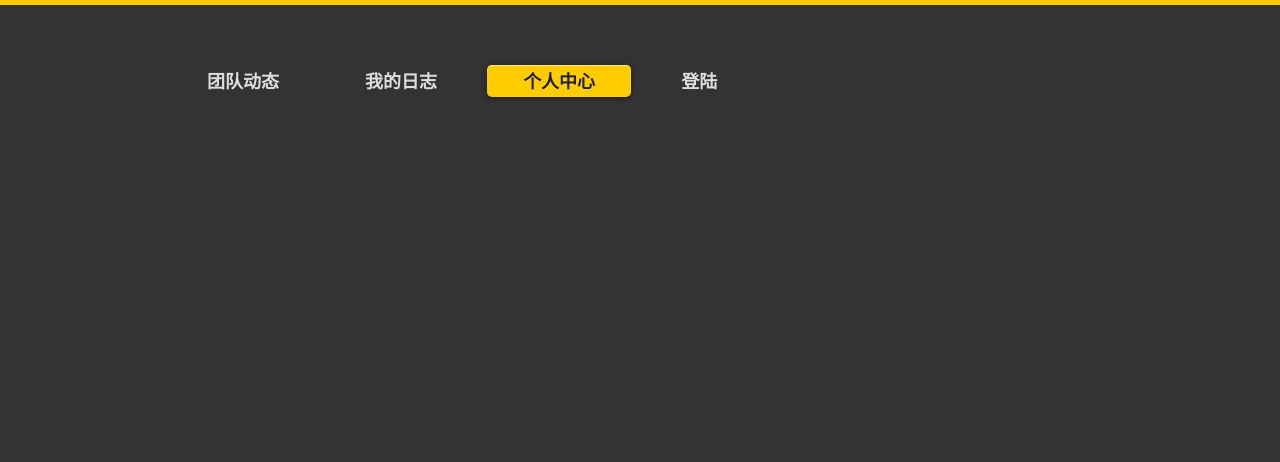
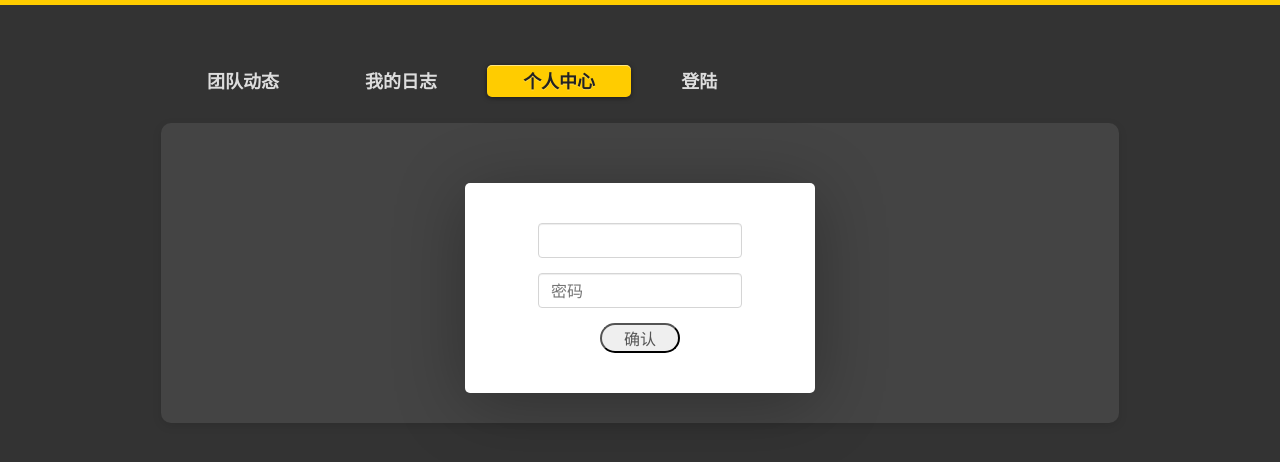
Before and after one commit to cuichhenguang/123456, a plain HTML site: page index3.html in a window 1280 px wide. Drawn offline with Linux system fonts and the light colour scheme; a web font is replaced by a local one.

Commit message:
ccg
更改四

```diff
--- a/index3.html
+++ b/index3.html
@@ -1,4 +1,3 @@
-
 <!DOCTYPE HTML>
 <html lang="zh-CN">
 <head>
@@ -14,7 +13,52 @@
     <!--<link rel="icon" type="image/png" href="/favicon.png" />-->
     <script src="js/modernizr.js"></script>
 </head>
-
+<style>
+    @media screen and (max-width: 768px)
+        .login-form {
+            width: 100%;
+            padding: 25px;
+        }
+        .login-form {
+            width: 350px;
+            margin: 20px auto 0 auto;
+            padding: 40px;
+            background: rgba(255,255,255,1);
+            border-radius: 5px;
+            box-shadow: 0 10px 70px 0 rgba(0,0,0,.3);
+            text-align: center;
+        }
+        .form-control, output {
+            font-size: 16px;
+            line-height: 1.5;
+            color: #555;
+            display: block;
+        }
+        input-with-icon>.fa {
+            position: absolute;
+            top: 10px;
+            left: 10px;
+            color: #ccc;
+        }
+        .form-control {
+            height: 35px;
+            padding: 6px 12px;
+            background-color: #fff;
+            background-image: none;
+            border: 1px solid #d5d5d5;
+            border-radius: 4px;
+            box-shadow: inset 0 1px 1px rgba(0,0,0,.075);
+            margin: 0 auto;
+            margin-bottom:15px;
+        }
+        .login-button{
+            color:#555;
+            font-size: 16px;
+            width:80px;
+            height:30px;
+            border-radius:15px;
+        }
+</style>
 
 <body class="wrap">
 <header>
@@ -26,24 +70,17 @@
             <li class="">
                 <a href="index1.html">我的日志</a>
             </li>
-            <li class="current">
+            <li class="">
                 <a href="index3.html">个人中心</a>
             </li>
-            <li class="">
+            <li class="current">
                 <a href="login.html">登陆</a>
             </li>
         </ul>
 
     </nav>
     <div class="grid">
-        <!--<div class="unit one-third center-on-mobiles">-->
-           <!--&lt;!&ndash;  <h1>-->
-                <!--<a href="/">-->
-                    <!--<span>Jekyll</span>-->
-                    <!--<img src="/img/logo-2x.png" width="249" height="115" alt="">-->
-                <!--</a>-->
-            <!--</h1> &ndash;&gt;-->
-        <!--</div>-->
+
         <nav class="main-nav unit two-thirds hide-on-mobiles">
             <ul>
                 <li class="">
@@ -63,15 +100,27 @@
         </nav>
     </div>
 </header>
+<section class="news">
+    <div class="grid" style="margin-top: 20px;">
+        <article >
+            <div class="login-form" >
+                <div  class="ng-scope">
+                    <div class="ng-scope">
+                        <div class="input-with-icon wfull username">
+                            <input type="text" class="form-control ng-pristine ng-untouched ng-valid ng-empty" placeholder="">
+                        </div>
+                        <div class="input-with-icon wfull login-password">
+                            <input type="password" class="form-control ng-pristine ng-untouched ng-valid ng-empty" placeholder="密码" >
+                        </div>
+                        <button class="btn  login-button" >
+                            确认
 
-
-<section class="news">
-    <div class="grid">
-        <div class="docs-nav-mobile unit whole show-on-mobiles">
-
-        </div>
+                        </button>
+                    </div>
+                </div>
+            </div>
+        </article>
     </div>
-
 </section>
 
 
```
